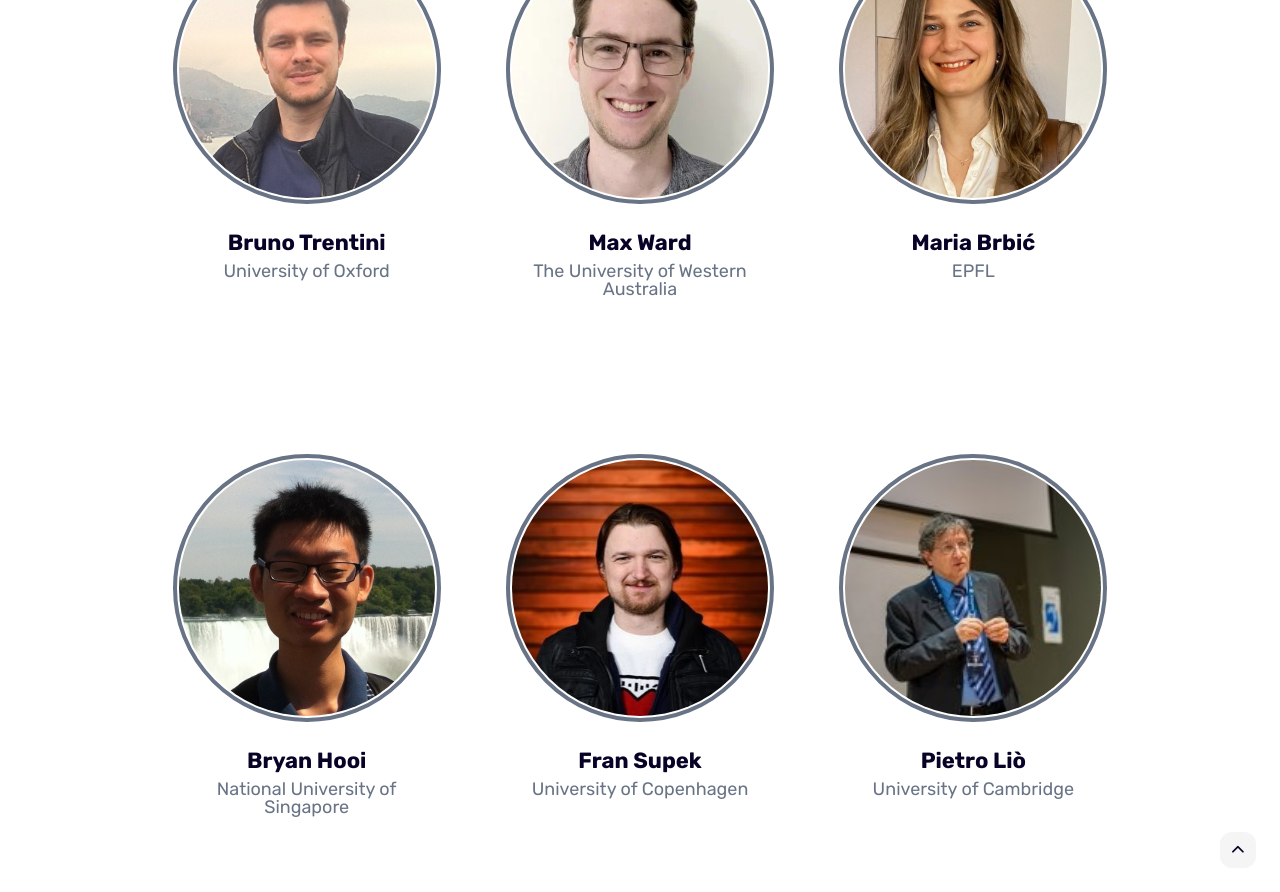
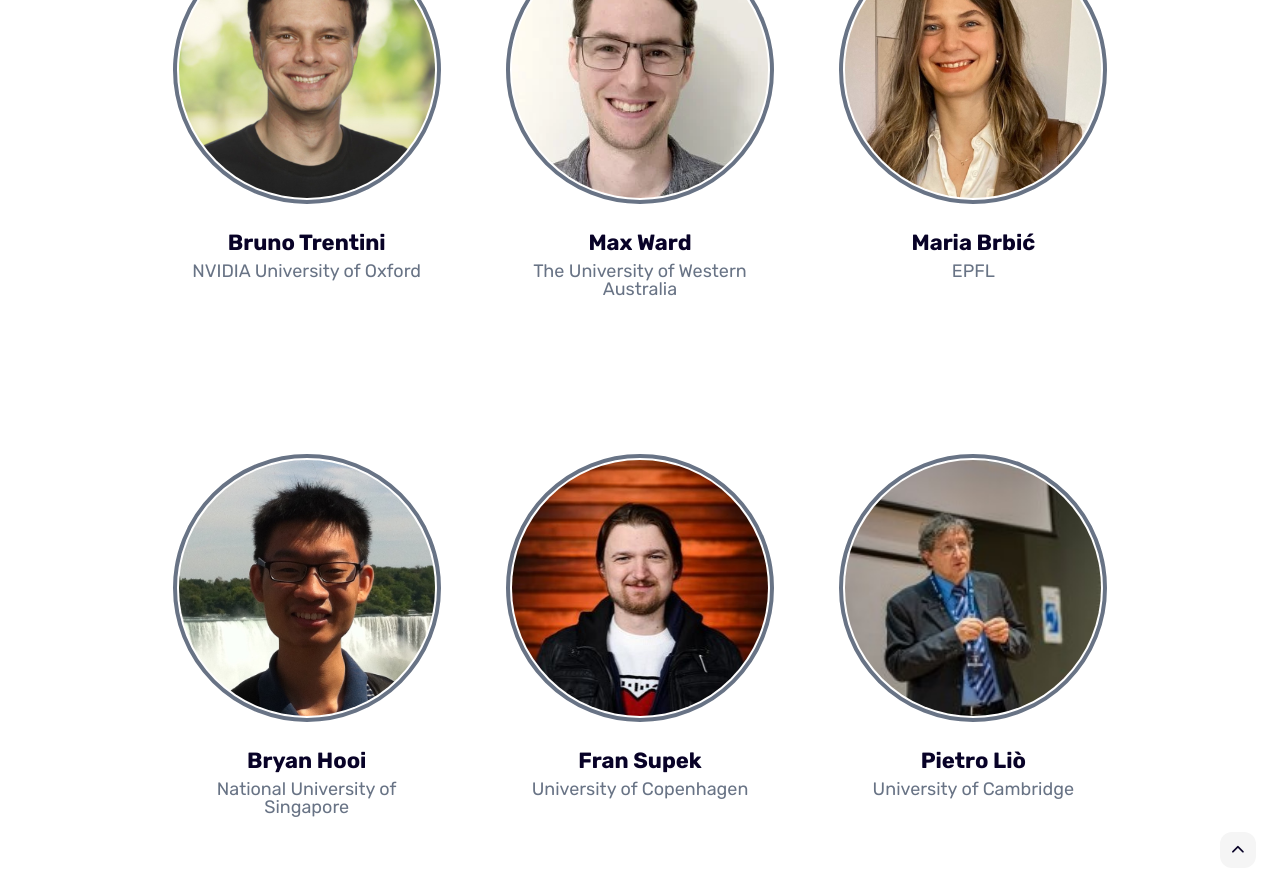
Before and after one commit to ai4na-workshop/ai4na-workshop.github.io, a Jekyll site: the page built from organizers/index.html, in a window 1280 px wide and 900 px high, scrolled down 1974 px. Shown: the top 892 px of the window. Built offline with Jekyll 4.4.1, drawn with Linux system fonts in a browser that asks for light colours.

Commit message:
organizers update

```diff
--- a/_data/settings.yml
+++ b/_data/settings.yml
@@ -145,8 +145,8 @@ testimonial__description: Rally the community, establish and maintain event cred
 
 testimonial__items:
   - name: Bruno Trentini
-    image: /images/organizers/Bruno_Trentini.jpeg
-    designation: University of Oxford
+    image: /images/organizers/Bruno_Trentini_2.jpeg
+    designation: "NVIDIA\nUniversity of Oxford"
     link: "https://www.linkedin.com/in/btrentini"
     content: content
 
```
Also changed, not shown: images/organizers/Bruno_Trentini_2.jpeg (added).
